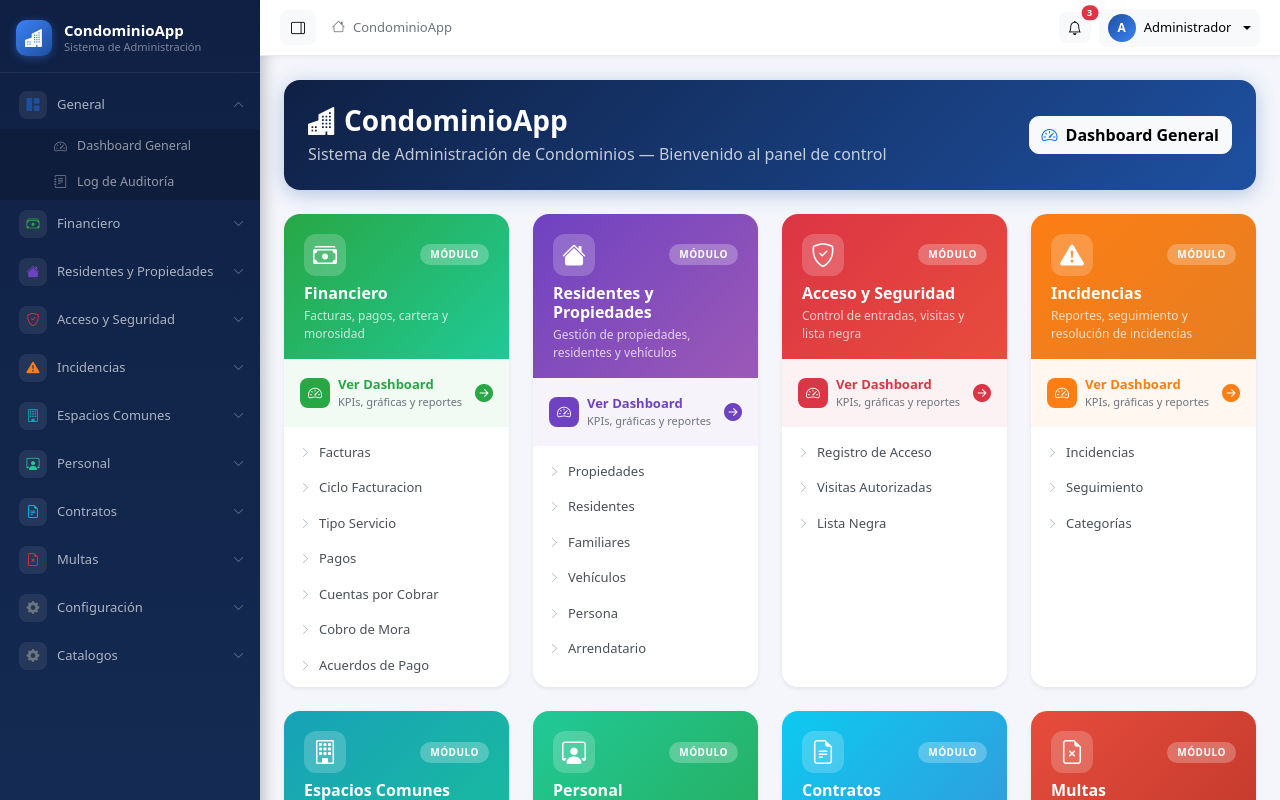
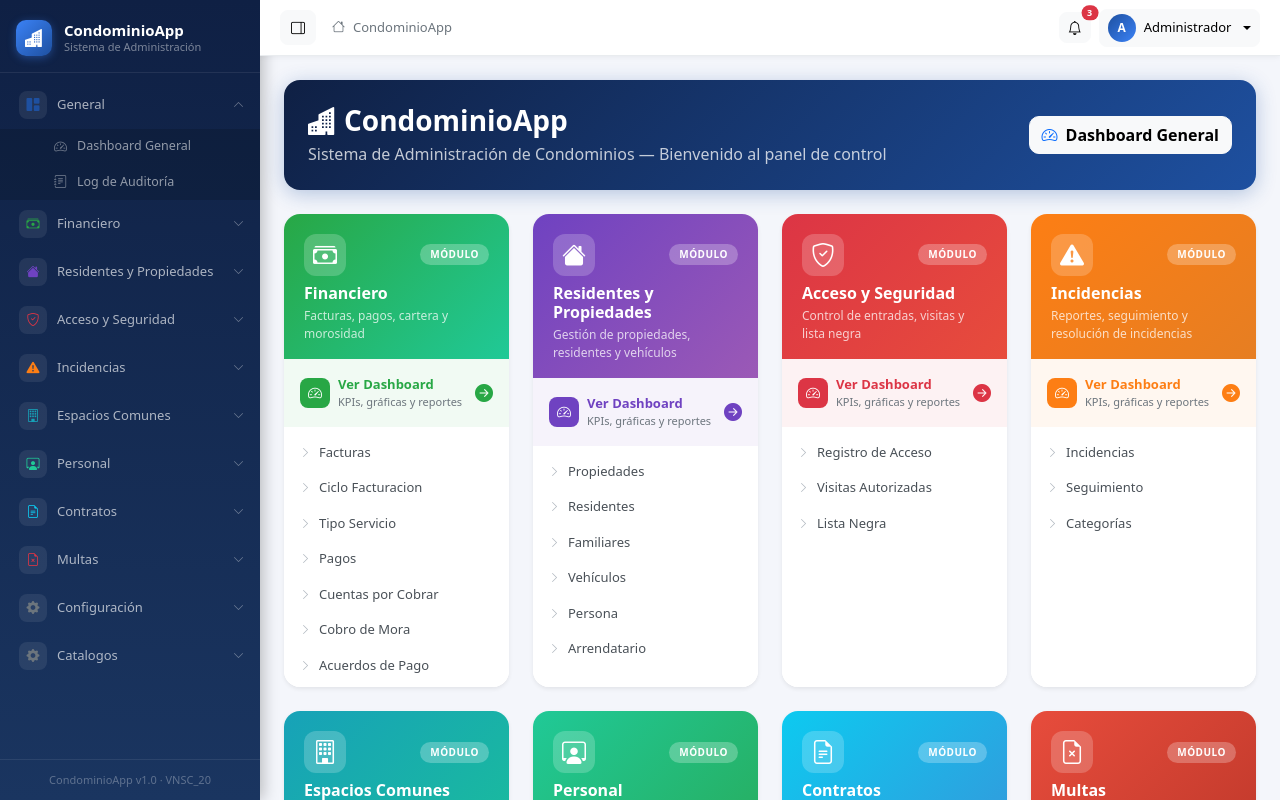
Before and after one commit to rcastanedaf/CondominioAppFrontend, a React (Vite) app: page / in a window 1280 px wide. Shown: the top 800 px of the page. Built offline with nearby package versions, Linux system fonts and the light colour scheme; sample sign-in values are in the browser's storage.

Commit message:
Agregro correccines en los el Scroll de el SideBar

```diff
--- a/src/components/Layout.jsx
+++ b/src/components/Layout.jsx
@@ -6,7 +6,6 @@ import Topbar  from './Topbar';
 export default function Layout() {
     const [collapsed, setCollapsed] = useState(false);
 
-    // Leer usuario desde localStorage
     const usuario = (() => {
         try {
             return JSON.parse(localStorage.getItem('usuario') ?? '{}');
@@ -16,7 +15,7 @@ export default function Layout() {
     })();
 
     return (
-        <div style={{ display: 'flex', minHeight: '100vh', background: '#f4f6fb' }}>
+        <div style={{ display: 'flex', height: '100vh', background: '#f4f6fb', overflow: 'hidden' }}>
 
             {/* Sidebar */}
             <Sidebar
--- a/src/components/Sidebar.jsx
+++ b/src/components/Sidebar.jsx
@@ -163,18 +163,17 @@ export default function Sidebar({ collapsed, onToggle }) {
     return (
         <aside
             style={{
-                width:           collapsed ? 64 : 260,
-                minHeight:       '100vh',
-                background:      'linear-gradient(180deg, #0f2044 0%, #1a3560 100%)',
-                transition:      'width 0.25s ease',
-                overflowX:       'hidden',
-                overflowY:       'auto',
-                display:         'flex',
-                flexDirection:   'column',
-                boxShadow:       '3px 0 15px rgba(0,0,0,0.25)',
-                flexShrink:      0,
-                position:        'sticky',
-                top:             0,
+                width:          collapsed ? 64 : 260,
+                height:         '100vh',          // ← era minHeight: '100vh'
+                background:     'linear-gradient(180deg, #0f2044 0%, #1a3560 100%)',
+                transition:     'width 0.25s ease',
+                overflowX:      'hidden',
+                overflowY:      'auto',           // ← ya lo tenías, esto activa el scroll del sidebar
+                display:        'flex',
+                flexDirection:  'column',
+                boxShadow:      '3px 0 15px rgba(0,0,0,0.25)',
+                flexShrink:     0,
+                // ← elimina position: 'sticky' y top: 0
             }}
         >
             {/* ── Logo / Header ── */}
```
